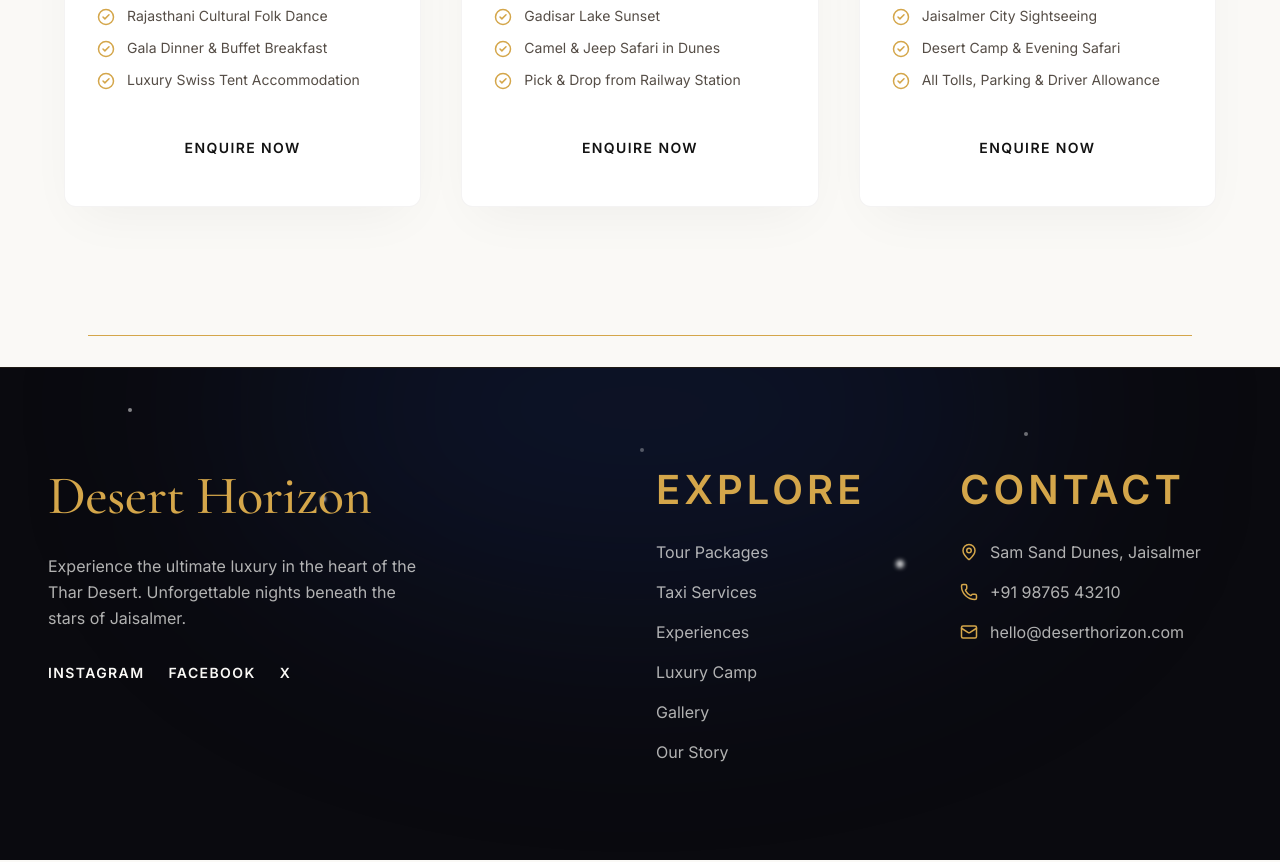
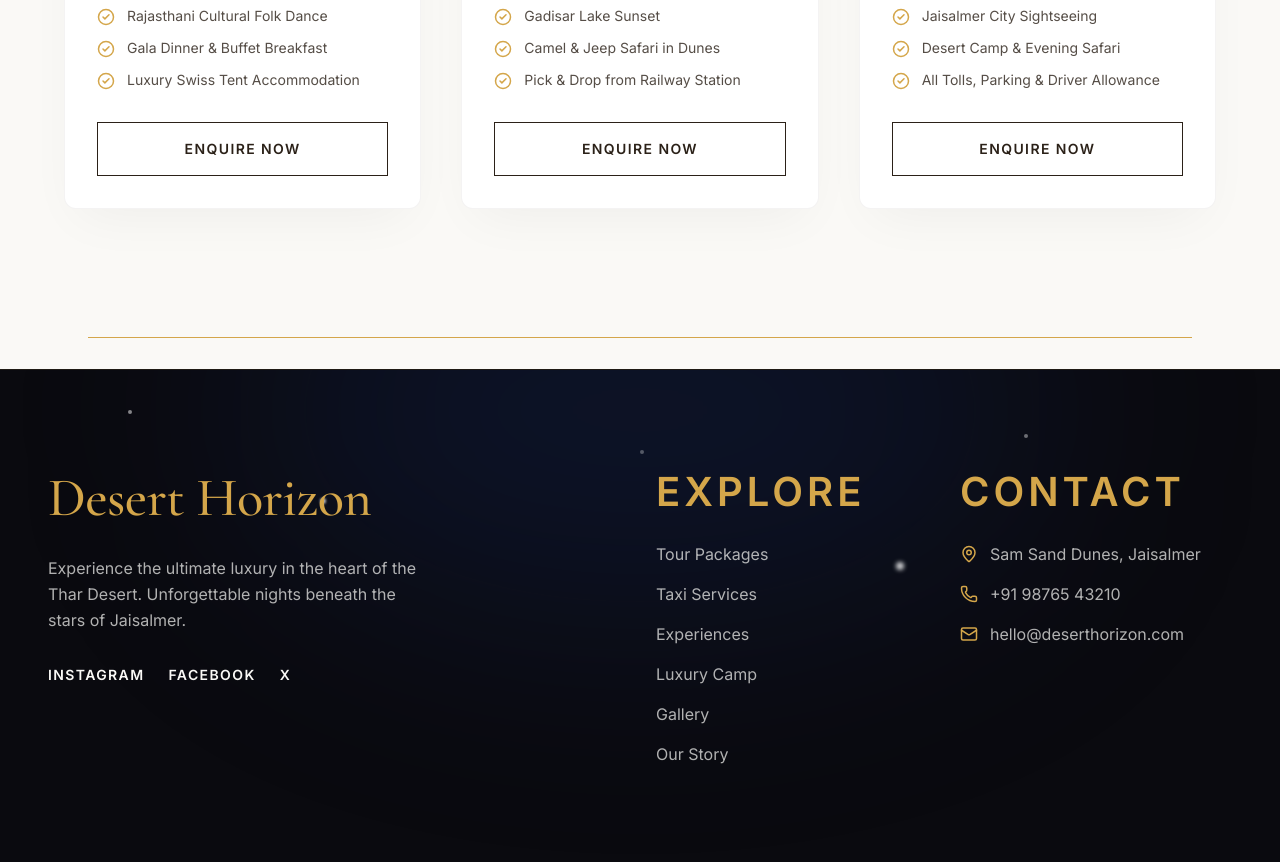
Before and after one commit to kuldeepxpanwar/Desert-Horizon, a Next.js app: page /packages in a window 1280 px wide. Shown: the part 1080-1942 px from the top of the page. Built offline with nearby package versions, Linux system fonts and the light colour scheme.

Commit message:
fix: resolve typescript error with Button variant in PackagesClient

```diff
--- a/src/components/pages/PackagesClient.tsx
+++ b/src/components/pages/PackagesClient.tsx
@@ -179,7 +179,7 @@ export default function PackagesClient() {
                   </div>
 
                   <Button
-                    variant="outline"
+                    variant="ghost"
                     className="w-full justify-center group-hover:bg-gold group-hover:text-white group-hover:border-gold transition-colors duration-300"
                     onClick={() => handleBook(pkg.title)}
                   >
```
